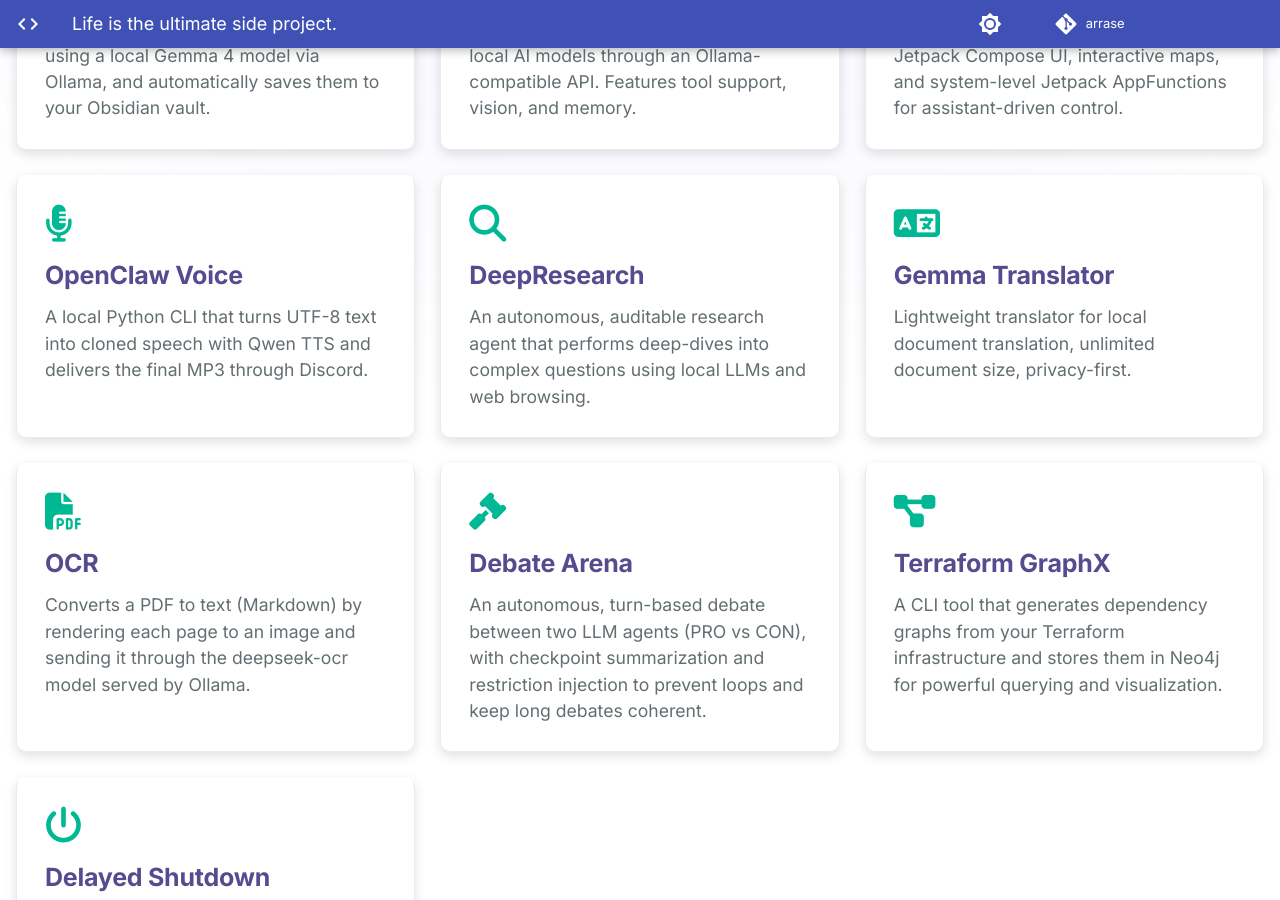
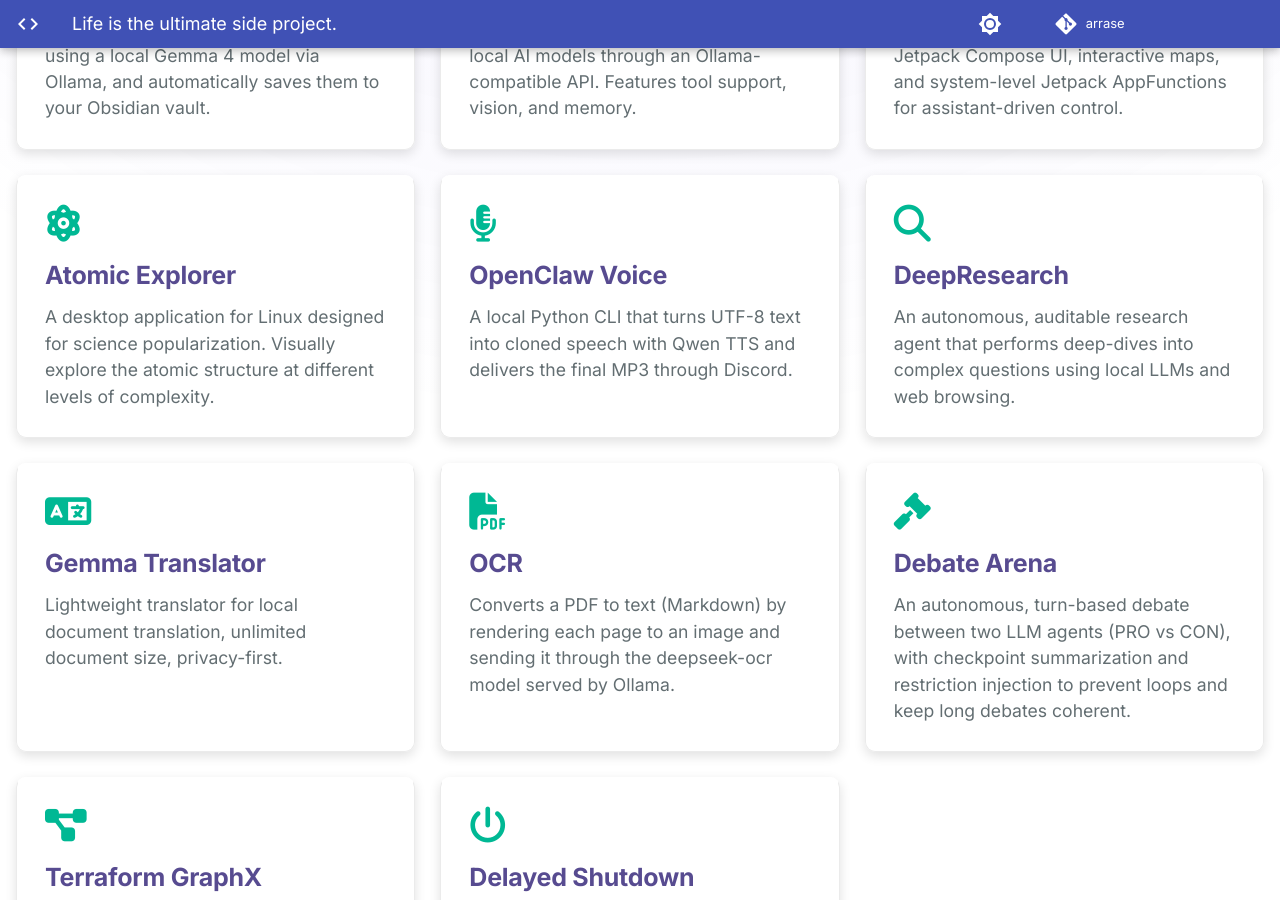
Before and after one commit to arrase/arrase.github.io, an MkDocs documentation site: the page built from docs/index.md, in a window 1280 px wide and 900 px high, scrolled down 737 px. Built offline with MkDocs 1.6.1 and Material for MkDocs 9.7.7, drawn with Linux system fonts in a browser that asks for light colours.

Commit message:
atomic explorer

```diff
--- a/docs/index.md
+++ b/docs/index.md
@@ -47,6 +47,12 @@
     <p>A modern, location-aware Android app for geofenced reminders, featuring a Jetpack Compose UI, interactive maps, and system-level Jetpack AppFunctions for assistant-driven control.</p>
   </a>
 
+  <a href="/atomic-explorer" class="feature-card">
+    <i class="fas fa-atom feature-icon"></i>
+    <h3>Atomic Explorer</h3>
+    <p>A desktop application for Linux designed for science popularization. Visually explore the atomic structure at different levels of complexity.</p>
+  </a>
+
   <a href="/openclaw-voice" class="feature-card">
     <i class="fas fa-microphone-lines feature-icon"></i>
     <h3>OpenClaw Voice</h3>
```
